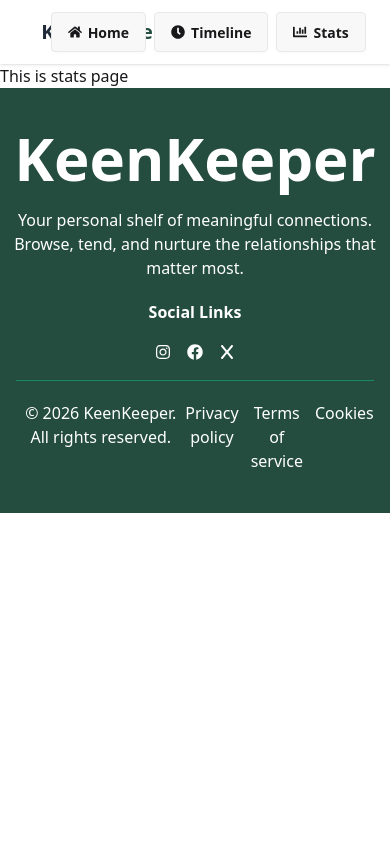
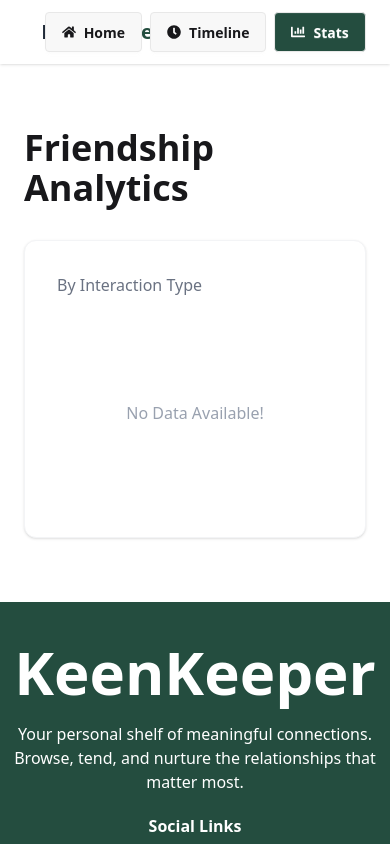
Before and after one commit to sheikh-alamin/keen-keeper, a Next.js app: page /stats in a window 390 px wide. Shown: the top 844 px of the page. Built offline with nearby package versions, Linux system fonts and the light colour scheme.

Commit message:
footer responsive done

```diff
--- a/package.json
+++ b/package.json
@@ -12,7 +12,8 @@
     "next": "16.2.3",
     "react": "19.2.4",
     "react-dom": "19.2.4",
-    "react-icons": "^5.6.0"
+    "react-icons": "^5.6.0",
+    "recharts": "^3.8.1"
   },
   "devDependencies": {
     "@tailwindcss/postcss": "^4",
--- /dev/null
+++ b/src/app/components/NavLinks.jsx
@@ -0,0 +1,34 @@
+"use client"
+import Link from "next/link";
+import { usePathname } from "next/navigation";
+import { FaChartBar, FaClock, FaHome } from "react-icons/fa";
+
+const NavLinks = () => {
+    const pathname = usePathname();
+
+    const navLinks = [
+        { href: "/", label: "Home", icon: <FaHome /> },
+        { href: "/timeline", label: "Timeline", icon: <FaClock /> },
+        { href: "/stats", label: "Stats", icon: <FaChartBar /> },
+    ]
+
+    return (
+        <>
+            {navLinks.map(link => (
+                <Link
+                    key={link.href}
+                    href={link.href}
+                    className={`btn gap-2 ${
+                        pathname === link.href
+                            ? "bg-[#244D3F] text-white"
+                            : ""
+                    }`}
+                >
+                    {link.icon} {link.label}
+                </Link>
+            ))}
+        </>
+    )
+}
+
+export default NavLinks;
--- a/src/app/friends/[friendsId]/CheckInButtons.jsx
+++ b/src/app/friends/[friendsId]/CheckInButtons.jsx
@@ -7,16 +7,14 @@
     const router = useRouter()
 
     const handleCheckIn = (type) => {
-        // localStorage থেকে আগের events গুলো নাও
         const events = JSON.parse(
             localStorage.getItem("timeline_events") || "[]"
         )
 
-        // নতুন event বানাও
         const newEvent = {
             id: Date.now(),
-            type,           // "Call" or "Text" or "Video"
-            friendName,     // বন্ধুর নাম
+            type,
+            friendName,
             date: new Date().toLocaleDateString("en-US", {
                 month: "long",
                 day: "numeric",
@@ -24,13 +22,13 @@
             }),
         }
 
-        // নতুন event সবার আগে রাখো, তারপর পুরানোগুলো
+
         localStorage.setItem(
             "timeline_events",
             JSON.stringify([newEvent, ...events])
         )
 
-        // Timeline পেজে চলে যাও
+
         router.push("/timeline")
     }
 
--- a/src/app/layout.js
+++ b/src/app/layout.js
@@ -42,9 +42,9 @@
             <FaFacebook/>
             <FaX/>
           </div>
-          <div className="border-t max-w-11/12 mx-auto border-[#1A8862] flex justify-between pt-5">
+          <div className="border-t max-w-11/12 mx-auto border-[#1A8862] flex flex-col md:flex-row justify-between pt-5">
             <p>© 2026 KeenKeeper. All rights reserved.</p>
-            <ul className="flex gap-3">
+            <ul className="flex flex-col md:flex-row gap-2 md:gap-3">
               <a><li>Privacy policy</li></a>
               <a><li>Terms of service</li></a>
               <a><li>Cookies</li></a>
--- a/src/app/navbar/Navbar.jsx
+++ b/src/app/navbar/Navbar.jsx
@@ -1,5 +1,6 @@
 import Link from "next/link";
 import { FaChartBar, FaClock, FaHome } from "react-icons/fa";
+import NavLinks from "../components/NavLinks";
 
 
 
@@ -19,7 +20,8 @@
                             <Link href="/" className="btn btn-ghost text-xl font-bold text-[#244D3F] gap-0"><span className="text-[#1F2937]">Keen</span>Keeper</Link>
                           </div>
                           <div className="navbar-end gap-2">
-                            {links}
+                            {/* {links}  */}
+                            <NavLinks/>
                           </div>
                         </div>
             </div>
--- a/src/app/stats/page.jsx
+++ b/src/app/stats/page.jsx
@@ -1,11 +1,84 @@
+"use client"
+import { useEffect, useState } from "react"
+import { PieChart, Pie, Cell, Legend, Tooltip, ResponsiveContainer } from "recharts"
+
+const COLORS = {
+    Text: "#7C3AED",
+    Call: "#244D3F",
+    Video: "#22C55E",
+}
+
+const StatsPage = () => {
+    const [chartData, setChartData] = useState([])
+
+    useEffect(() => {
+        const events = JSON.parse(
+            localStorage.getItem("timeline_events") || "[]"
+        )
 
 
-const StatsPage = () => {
+        const counts = events.reduce((acc, event) => {
+            acc[event.type] = (acc[event.type] || 0) + 1
+            return acc
+        }, {})
+
+
+        const data = Object.entries(counts).map(([name, value]) => ({
+            name,
+            value
+        }))
+
+        setChartData(data)
+    }, [])
+
     return (
-        <div>
-            <h2>This is stats page</h2>
+        <div className="max-w-4xl mx-auto my-16 px-6">
+            <h1 className="text-4xl font-bold mb-8">Friendship Analytics</h1>
+
+            <div className="bg-white rounded-xl shadow-sm border border-gray-100 p-8">
+                <p className="text-gray-500 mb-6">By Interaction Type</p>
+
+                {chartData.length === 0 ? (
+                    <p className="text-gray-400 text-center py-20">
+                        No Data Available!
+                    </p>
+                ) : (
+                    <ResponsiveContainer width="100%" height={350}>
+                        <PieChart>
+                            <Pie
+                                data={chartData}
+                                cx="50%"
+                                cy="50%"
+                                innerRadius={80}
+                                outerRadius={130}
+                                paddingAngle={4}
+                                dataKey="value"
+                            >
+                                {chartData.map((entry) => (
+                                    <Cell
+                                        key={entry.name}
+                                        fill={COLORS[entry.name] || "#888"}
+                                    />
+                                ))}
+                            </Pie>
+                            <Tooltip
+                                formatter={(value, name) => [value, name]}
+                            />
+                            <Legend
+                                iconType="circle"
+                                iconSize={10}
+                                formatter={(value) => (
+                                    <span style={{ color: "#6B7280", fontSize: "14px" }}>
+                                        {value}
+                                    </span>
+                                )}
+                            />
+                        </PieChart>
+                    </ResponsiveContainer>
+                )}
+            </div>
         </div>
-    );
-};
+    )
+}
 
-export default StatsPage;
+export default StatsPage
--- a/src/app/timeline/page.jsx
+++ b/src/app/timeline/page.jsx
@@ -12,14 +12,13 @@
     const [filter, setFilter] = useState("All")
 
     useEffect(() => {
-        // পেজ লোড হলে localStorage থেকে events নাও
         const stored = JSON.parse(
             localStorage.getItem("timeline_events") || "[]"
         )
         setEvents(stored)
     }, [])
 
-    // Filter করা events
+
     const filteredEvents = filter === "All"
         ? events
         : events.filter(event => event.type === filter)
@@ -28,7 +27,7 @@
         <div className="max-w-4xl mx-auto my-16 px-6">
             <h1 className="text-4xl font-bold mb-8">Timeline</h1>
 
-            {/* Filter Dropdown */}
+
             <div className="mb-6">
                 <select
                     value={filter}
@@ -42,10 +41,10 @@
                 </select>
             </div>
 
-            {/* Events List */}
+
             {filteredEvents.length === 0 ? (
                 <p className="text-gray-400 mt-10">
-                    কোনো check-in নেই। বন্ধুর পেজে গিয়ে Call, Text বা Video তে ক্লিক করো!
+                    Nothing to show!
                 </p>
             ) : (
                 <div className="flex flex-col gap-3">
```
Also changed, not shown: 1 other file (tests, documents, lock files or other folders).
